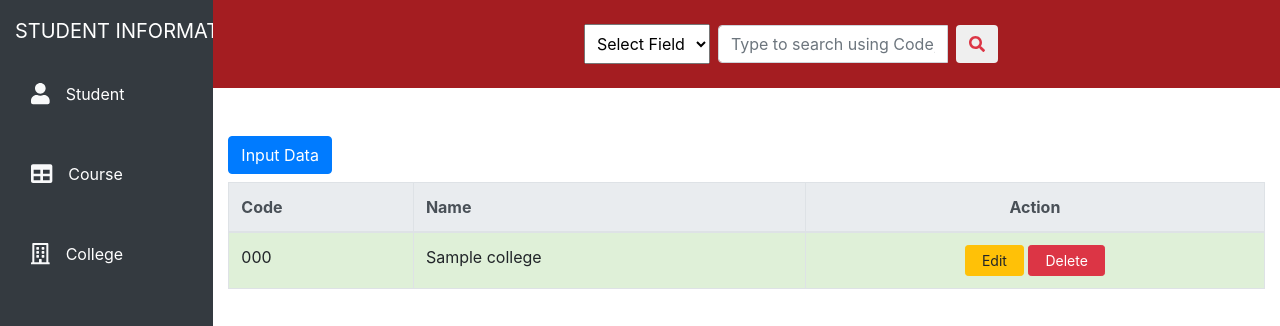
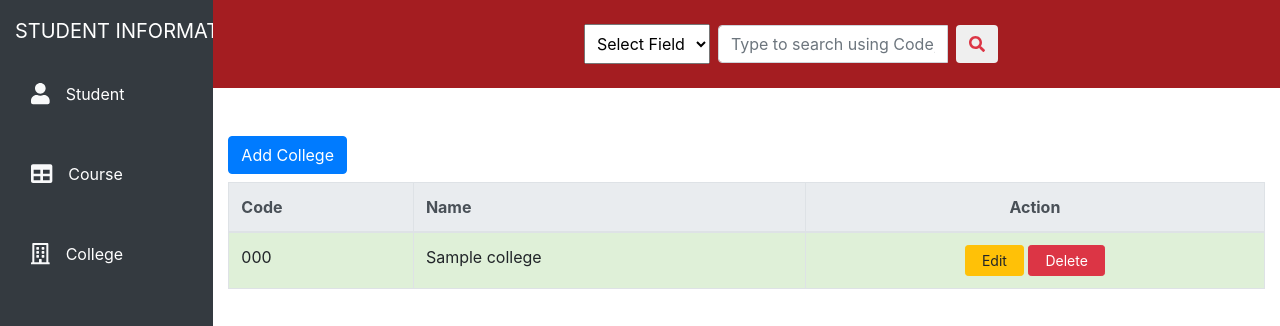
Before and after one commit to kiarahsalera/FLASK-WEBAPP-SSIS, a Flask app: page /college in a window 1280 px wide. Shown: the top 326 px of the page. Run offline with Flask 2, Linux system fonts and the light colour scheme; tables that the repository leaves empty or names only in its code hold one stand-in row (values such as "Sample post"); some libraries are stand-ins or nearby versions.

Commit message:
minor changes

```diff
--- a/webapp_ssis/templates/college.html
+++ b/webapp_ssis/templates/college.html
@@ -16,7 +16,7 @@
     <div class="container-fluid">
         <div class="row mb-5">
             <div class="col-10 ml-auto mt-5">
-                    <a href="#" class="btn btn-primary mb-2" data-toggle="modal" data-target="#addcollegemodal">Input Data</a>
+                    <a href="#" class="btn btn-primary mb-2" data-toggle="modal" data-target="#addcollegemodal">Add College</a>
                     <table class="table table-hover table-bordered" style="background-color: #dff0d8;">
                         <thead class="thead-light">
                             <tr>
--- a/webapp_ssis/templates/course.html
+++ b/webapp_ssis/templates/course.html
@@ -18,7 +18,7 @@
     <div class="container-fluid">
         <div class="row mb-5">
             <div class="col-10 ml-auto mt-5">
-                    <a href="#" class="btn btn-primary mb-2" data-toggle="modal" data-target="#addcoursemodal">Input Data</a>
+                    <a href="#" class="btn btn-primary mb-2" data-toggle="modal" data-target="#addcoursemodal">Add Course</a>
                     <table class="table table-hover table-bordered" style="background: #dff0d8;">
                         <thead class="thead-light">
                             <tr>
```
